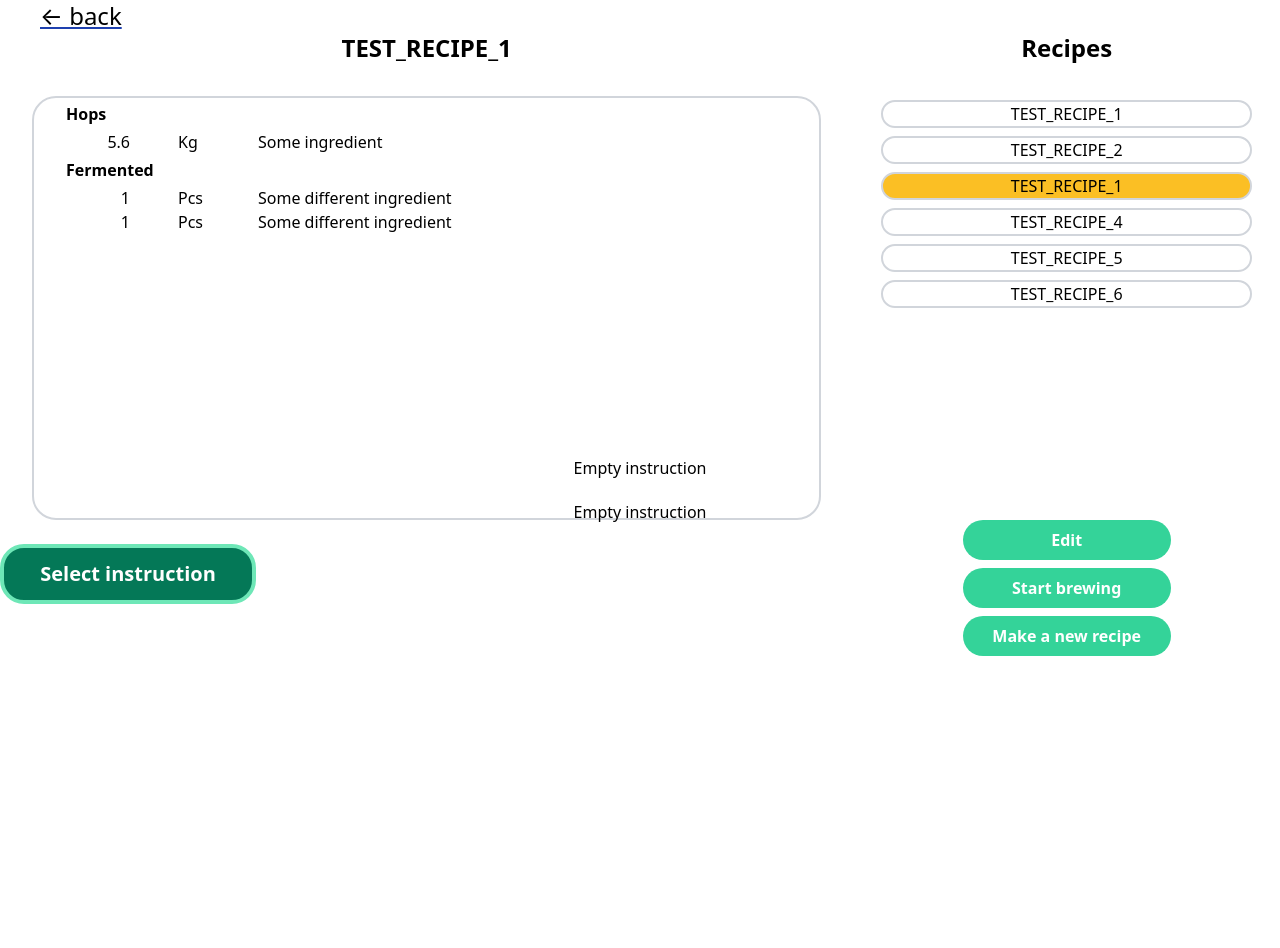
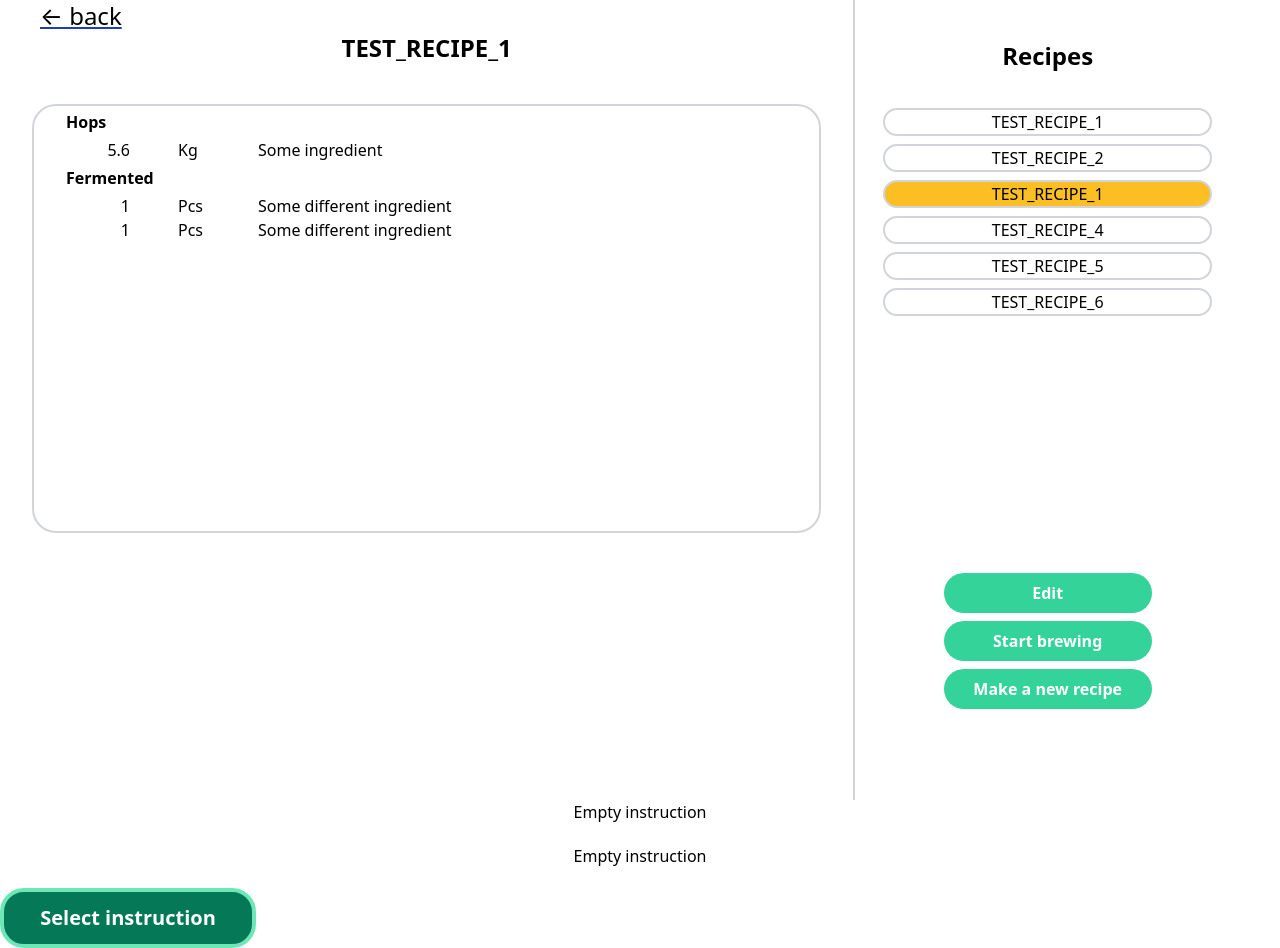
Before and after one commit to smart-brew/frontend, a React (Create React App) app: page /recipe/instructions in a window 1280 px wide. Before the commit the page ends 820 px from the top, so only its background shows below. Built offline with nearby package versions, Linux system fonts and the light colour scheme.

Commit message:
feature(SB-82): Work on the side panel

```diff
--- a/src/Pages/RecipePage.tsx
+++ b/src/Pages/RecipePage.tsx
@@ -63,12 +63,6 @@ const RecipePage: React.FC = () => {
       />
     );
   });
-  // const returnIngredients = (ingredients: IngredientType[]): void => {
-  //   console.log(ingredients);
-  //   setListOfIngredients(ingredients);
-  //   console.log('toto je list of ingredients on the recipepage');
-  //   console.log(listOfIngredients);
-  // };
 
   const infoGroupPopup = Object.keys(result).map((typ) => {
     return (
@@ -82,8 +76,9 @@ const RecipePage: React.FC = () => {
 
   return (
     <div>
+      <div className="flex flex-row ">
         {!showForm ? (
-        <div className="recipe-choosing">
+          <div className="recipe-choosing h-screen w-2/3">
             <Link
               to="/"
               className=" underline text-blue-600 hover:text-blue-800 visited:text-purple-600"
@@ -92,16 +87,50 @@ const RecipePage: React.FC = () => {
                 &#8592; back
               </div>
             </Link>
-          <div className="flex flex-row ">
-            <div className=" w-2/3 flex flex-col">
+
+            <div className=" flex flex-col h-4/6">
               <div className=" text-center text-2xl font-bold">
                 {recipeName}
               </div>
-              <div className="flex flex-col   border-2 border-gray-300 rounded-3xl px-8 m-8 min-h-full">
+              <div className="flex flex-col overflow-auto border-2 border-gray-300 rounded-3xl px-8 m-8 mt-10 h-full">
                 {infoGroup}
               </div>
             </div>
-            <div className=" w-1/3 ">
+          </div>
+        ) : null}
+
+        {showForm && (
+          <div className="ingredients-form  w-2/3">
+            <IngredietsForm
+              show={showForm}
+              inputFields={inputFields}
+              setInputFields={(ingredients: IngredientType[]) =>
+                setInputFields(ingredients)
+              }
+              recipeNameForm={recipeNameForm}
+              setRecipeNameForm={(name: string) => setRecipeNameForm(name)}
+            />
+          </div>
+        )}
+        <div className="sidebar h-screen w-1/3  border-l-2 border-gray-300">
+          <div className=" mt-10 mr-10 h-full  ">
+            {showForm && (
+              <div className="h-full">
+                <div className="context h-4/6" />
+                <div className="buttons">
+                  <button
+                    className="bg-green-400 hover:bg-green-600 text-white font-bold py-2 px-4 w-52 rounded-full "
+                    type="button"
+                    onClick={() => setShowForm(false)}
+                  >
+                    Cancel
+                  </button>
+                </div>
+              </div>
+            )}
+            {!showForm ? (
+              <div className="h-full">
+                <div className="context h-4/6 ">
                   <div className=" text-center text-2xl font-bold pb-8">
                     Recipes
                   </div>
@@ -112,12 +141,12 @@ const RecipePage: React.FC = () => {
                       current={selectedRecipeId}
                     />
                   </div>
+                </div>
                 {/* Buttons Edit, Start Brewing, Make a new recipe */}
-              <div className="  text-center flex flex-col">
+                <div className="buttons  text-center flex flex-col">
                   <button
                     className="bg-green-400 hover:bg-green-600 text-white font-bold py-2 px-4 rounded-full m-auto w-52 mb-2"
                     type="button"
-                  // onClick={() => setShowPopup(true)}
                   >
                     Edit
                   </button>
@@ -137,36 +166,9 @@ const RecipePage: React.FC = () => {
                   </button>
                 </div>
               </div>
+            ) : null}
           </div>
         </div>
-      ) : null}
-
-      {showForm && (
-        <div className="ingredients-form">
-          <div className="flex flex-row ">
-            <div className=" w-2/3 ">
-              <IngredietsForm
-                show={showForm}
-                inputFields={inputFields}
-                setInputFields={(ingredients: IngredientType[]) =>
-                  setInputFields(ingredients)
-                }
-                recipeNameForm={recipeNameForm}
-                setRecipeNameForm={(name: string) => setRecipeNameForm(name)}
-              />
-            </div>
-            <div className=" w-1/3 relative text-center content-center">
-              <button
-                className="bg-green-400 hover:bg-green-600 text-white font-bold py-2 px-4 rounded-full absolute bottom-0 w-52"
-                type="button"
-                onClick={() => setShowForm(false)}
-              >
-                Cancel
-              </button>
-            </div>
-          </div>
-        </div>
-      )}
         {showPopup && (
           <StartBrewingPopup
             onClose={() => setShowPopup(false)}
@@ -175,6 +177,7 @@ const RecipePage: React.FC = () => {
           />
         )}
       </div>
+    </div>
   );
 };
 export default RecipePage;
--- a/src/components/RecipeMaking/ConfirmBrewingStart/IngredientSection.tsx
+++ b/src/components/RecipeMaking/ConfirmBrewingStart/IngredientSection.tsx
@@ -14,7 +14,7 @@ export const IngredientSection: React.FC<IngredientSectionProps> = ({
   showUnloader,
 }: IngredientSectionProps) => {
   return (
-    <div className="">
+    <ul className="">
       <div className="flex flex-row font-bold py-1">{sectionName}</div>
       {ingredients.map((ingr) => {
         return (
@@ -25,6 +25,6 @@ export const IngredientSection: React.FC<IngredientSectionProps> = ({
           />
         );
       })}
-    </div>
+    </ul>
   );
 };
--- a/src/components/RecipeMaking/FormComponents/IngredientsForm.tsx
+++ b/src/components/RecipeMaking/FormComponents/IngredientsForm.tsx
@@ -67,11 +67,11 @@ const IngredietsForm: React.FC<Props> = ({
     setInputFields(values);
   };
 
-  const handleSubmit = (e: React.FormEvent<HTMLFormElement>): void => {
-    e.preventDefault();
-    const values = [...inputFields] as IngredientType[];
-    console.log(values);
-  };
+  // const handleSubmit = (e: React.FormEvent<HTMLFormElement>): void => {
+  //   e.preventDefault();
+  //   const values = [...inputFields] as IngredientType[];
+  //   console.log(values);
+  // };
 
   if (!show) {
     return null;
@@ -109,20 +109,13 @@ const IngredietsForm: React.FC<Props> = ({
           onChange={(event) => setRecipeNameForm(event.target.value)}
         />
       </label>
-      <form onSubmit={handleSubmit} className="mx-20">
+      <form className="mx-20">
         <div className="container  border-2 border-gray-300 rounded-3xl  px-20 ">
           <header className="center py-8 font-bold">
             <h3>Ingredients</h3>
           </header>
 
-          <div>{infoGroup}</div>
-          <button
-            type="submit"
-            className="bg-green-400 hover:bg-green-600 text-white font-bold py-2 px-4 rounded-full mt-16 w-52"
-            value="Submit"
-          >
-            Submit
-          </button>
+          <div className="mb-10">{infoGroup}</div>
         </div>
       </form>
     </div>
```
Lines whose indentation alone changed are shown as unchanged.
